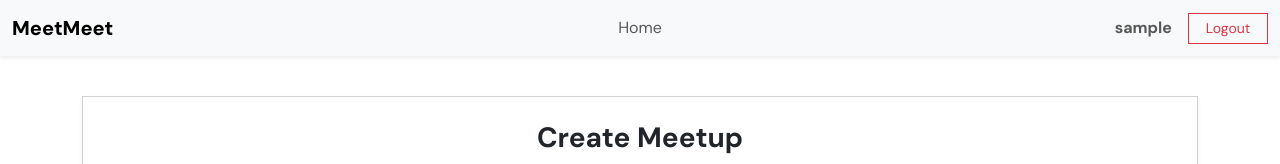
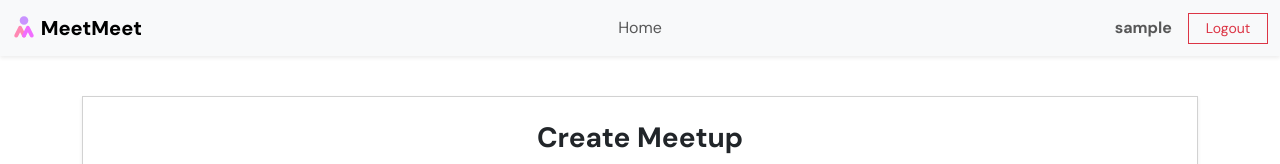
Before and after one commit to sasha-fedorov/meetmeet, a Django app: page /meetups/create/ in a window 1280 px wide. Shown: the top 164 px of the page. Run offline with Django 5.2, Linux system fonts and the light colour scheme; the visitor is signed in with stand-in values (Sample User, id 1); some libraries are stand-ins or nearby versions.

Commit message:
feat: add favicon

```diff
--- a/templates/base.html
+++ b/templates/base.html
@@ -13,6 +13,9 @@
       {% endblock %}
     </title>
 
+    <!-- Favicon -->
+    <link rel="shortcut icon" type="image/svg+xml" sizes="any" href="{% static 'images/favicon.svg' %}" />
+
     <!-- Botstrap CSS -->
     {% bootstrap_css %}
 
@@ -22,7 +25,10 @@
   <body>
     <nav class="navbar navbar-expand-md navbar-light bg-light shadow-sm">
       <div class="container-fluid">
-        <a class="navbar-brand navbar-side-el-width me-0" href="{% url 'meetup_list' %}">MeetMeet</a>
+        <a class="navbar-brand navbar-side-el-width me-0" href="{% url 'meetup_list' %}">
+          <img src="{% static 'images/favicon.svg' %}" alt="" width="24" height="24" class="d-inline-block align-text-top" />
+          MeetMeet
+        </a>
 
         <button class="navbar-toggler" type="button" data-bs-toggle="collapse" data-bs-target="#navbarNav"><span class="navbar-toggler-icon"></span></button>
 
```
Also changed, not shown: static/images/favicon.svg (added).
